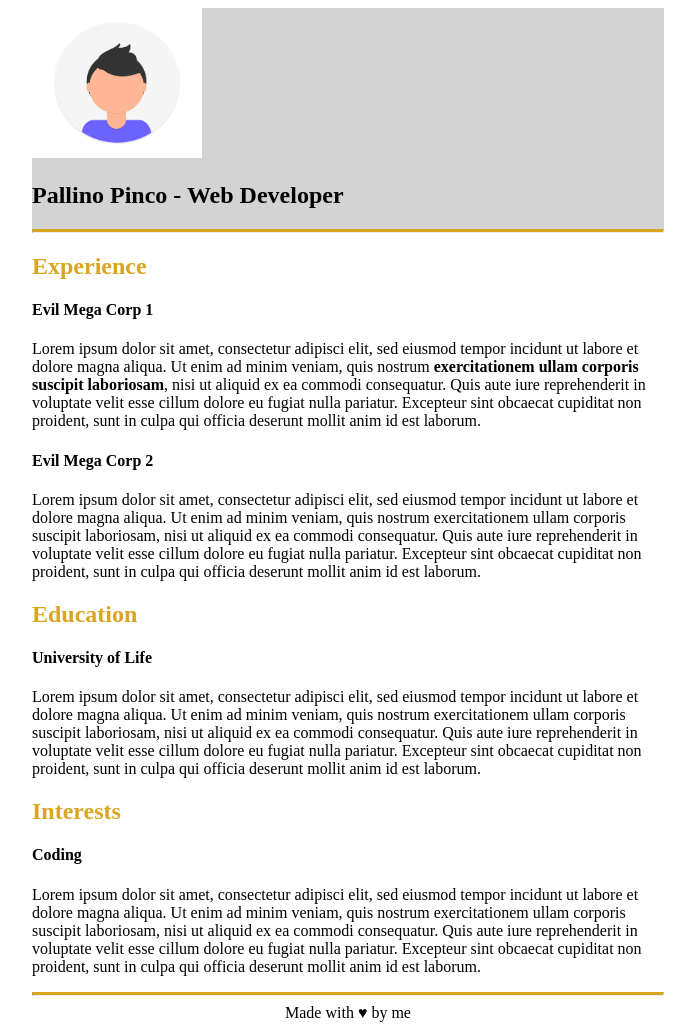
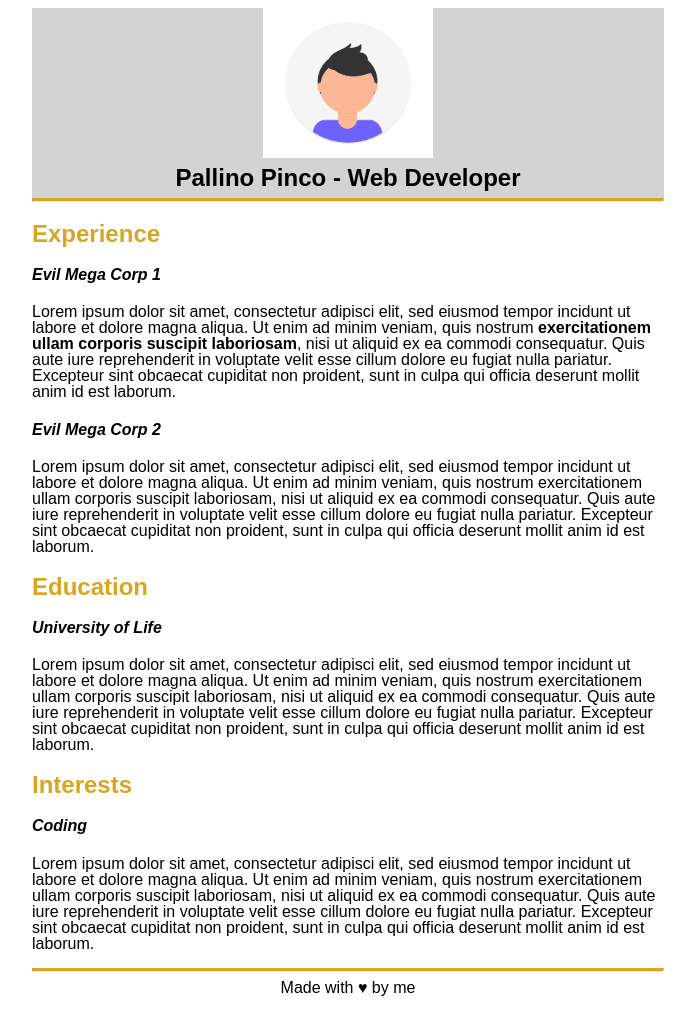
Before and after one commit to p-angelinodaniele/html-css-curriculum-vitae, a plain HTML site: page index.html in a window 1280 px wide. Shown: the whole page, without its empty margins (292-987 px from the left). After the commit the page ends 1004 px from the top, so only its background shows below. Drawn offline with Linux system fonts and the light colour scheme.

Commit message:
Struttura-css

```diff
--- a/index.html
+++ b/index.html
@@ -36,7 +36,7 @@
 
     <section class="footerstyle">
         <hr class="hrcolor">
-        <p class="sectioncenter">Made with &hearts; by me </p>
+        <p>Made with &hearts; by me </p>
     </section>
 
 
--- a/style.css
+++ b/style.css
@@ -7,6 +7,8 @@ h2{
     margin: auto;
     width: 50%;
     padding: 0px;
+    text-align: left;
+    line-height: 1;
   }
 
 
@@ -15,8 +17,9 @@ h2{
       margin: auto;
       border: 0px;
       width: 50%;
-      padding: 0px
-      ;
+      padding: 0px;
+      text-align: center;
+      line-height: 0;
   }
 
   .footerstyle {
@@ -24,8 +27,9 @@ h2{
     margin: auto;
     border: 0px;
     width: 50%;
-    padding: 0px
-    ;
+    padding: 0px;
+    text-align: center;
+    line-height: 0;
 }
 
     hr{
@@ -33,8 +37,13 @@ h2{
         border-top: 3px solid goldenrod;
 }
 
-.sectioncenter{
-    text-align: center;
-    line-height: 1px;
 
+h4{
+    font-style: oblique;
+    font-family: Arial, Helvetica, sans-serif;
 }
+
+
+h1, h2, p{
+    font-family: Arial, sans-serif;
+}
```
